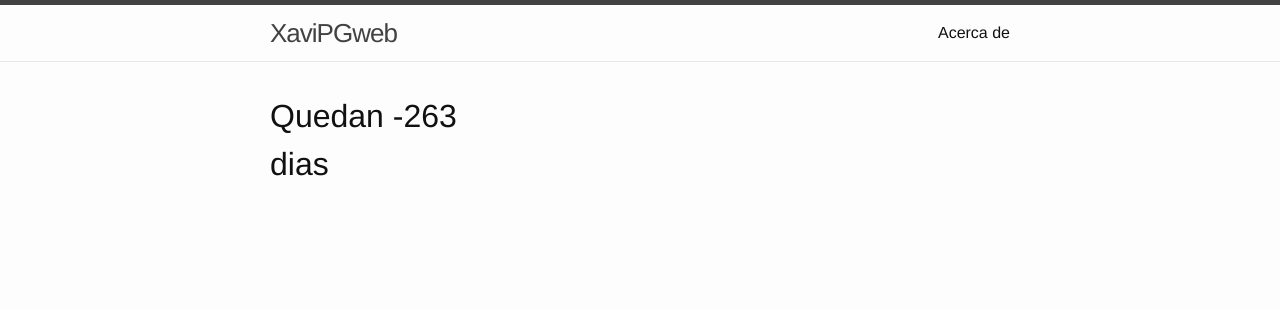
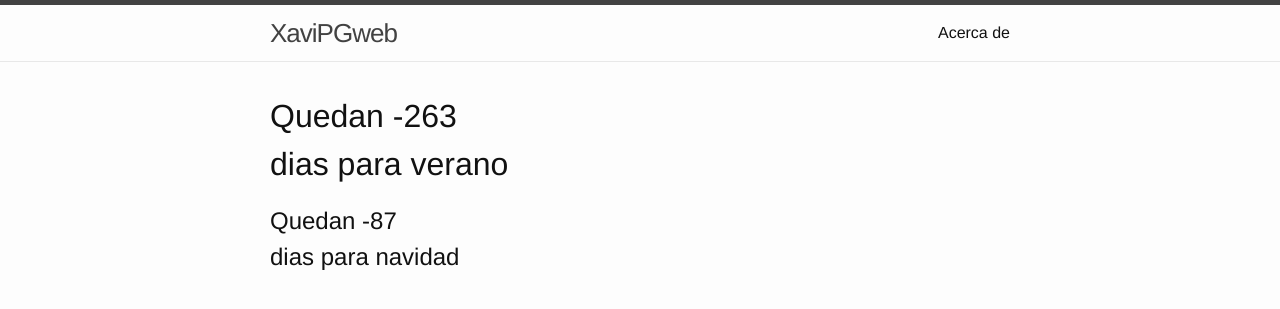
Before and after one commit to xavipgweb/xavipgweb.github.io, a Jekyll site: the page built from index.html, in a window 1280 px wide. Shown: the top 309 px of the page. Built offline with Jekyll 4.4.1, drawn with Linux system fonts in a browser that asks for light colours; part of the change alters nothing that is shown.

Commit message:
Update index.html

```diff
--- a/index.html
+++ b/index.html
@@ -4,13 +4,17 @@ layout: default
 
 <body>
   <h1 id = "text">Error</h1>
+  <h2 id = "text2">Error</h2>
 
   <script >
     var today = new Date();
     var date_to_reply = new Date('2017-06-16');
+    var date_to_reply2 = new Date('2016-12-22');
     var timeinmilisec = today.getTime() - date_to_reply.getTime();
+    var timeinmilisec2 = today.getTime() - date_to_reply2.getTime();
 
-    document.getElementById("text").innerHTML = "Quedan " + parseInt(Math.floor(timeinmilisec / (1000 * 60 * 60 * 24))) + "<br>" + " dias";
+    document.getElementById("text").innerHTML = "Quedan " + parseInt(Math.floor(timeinmilisec / (1000 * 60 * 60 * 24))) + "<br>" + " dias para verano";
+    document.getElementById("text2").innerHTML = "Quedan " + parseInt(Math.floor(timeinmilisec2 / (1000 * 60 * 60 * 24))) + "<br>" + " dias para navidad";
 
 </script>
 
```
